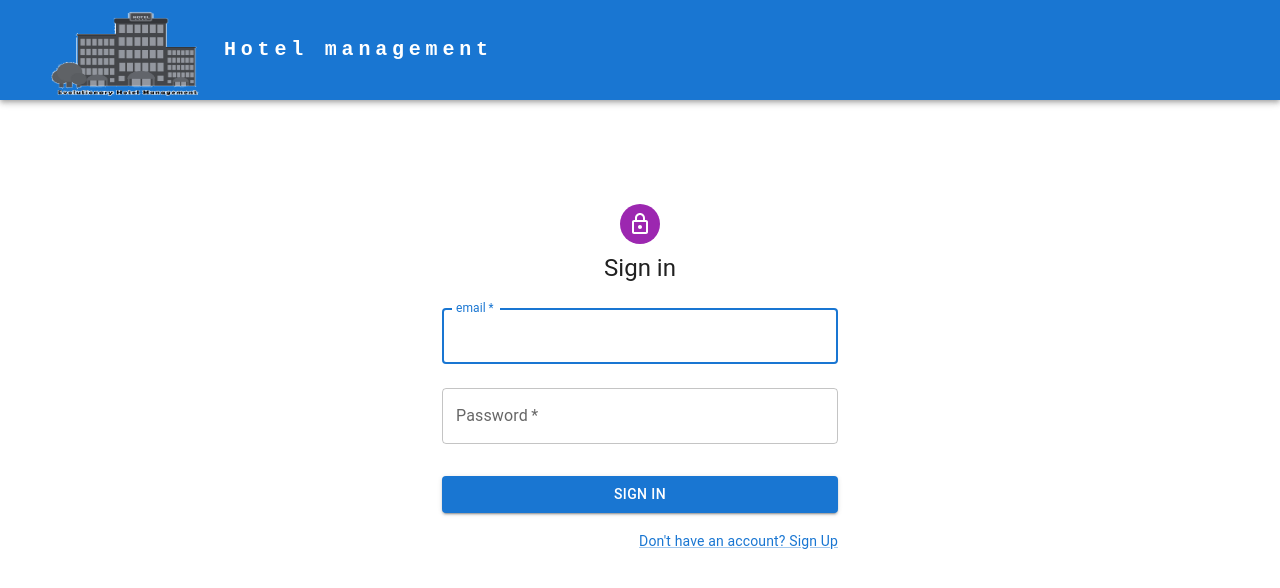
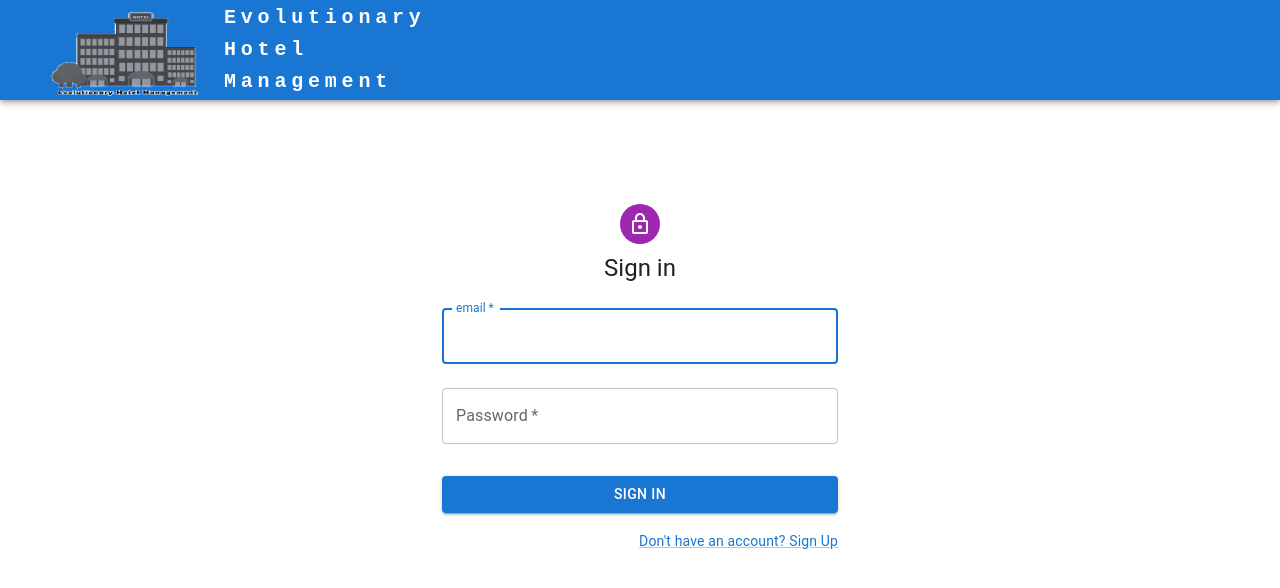
Before and after one commit to tall1/front-hotel-management, a React (Create React App) app: page /signin in a window 1280 px wide. Shown: the top 588 px of the page. Built offline with nearby package versions, Linux system fonts and the light colour scheme.

Commit message:
Some stuff

```diff
--- a/src/components/Layout/Header.jsx
+++ b/src/components/Layout/Header.jsx
@@ -1,17 +1,12 @@
 import AppBar from '@mui/material/AppBar';
 import Box from '@mui/material/Box';
 import Toolbar from '@mui/material/Toolbar';
-import IconButton from '@mui/material/IconButton';
 import Typography from '@mui/material/Typography';
-import Menu from '@mui/material/Menu';
 import Container from '@mui/material/Container';
-import Avatar from '@mui/material/Avatar';
 import Button from '@mui/material/Button';
-import Tooltip from '@mui/material/Tooltip';
-import AdbIcon from '@mui/icons-material/Adb';
-import { Link } from 'react-router-dom';
+import {Link} from 'react-router-dom';
 import styles from './Header.module.css';
-import { useContext } from 'react';
+import {useContext} from 'react';
 import AuthContext from '../../store/auth-context';
 import logo from './newlogo.png';
 
@@ -73,7 +68,9 @@ const Header = () => {
                 textDecoration: 'none',
               }}
             >
-              Hotel management
+              Evolutionary <br/>
+              Hotel <br/>
+              Management
             </Typography>
           </Link>
 
--- a/src/components/Settings.js
+++ b/src/components/Settings.js
@@ -43,6 +43,7 @@ export default function Settings() {
     const [currentVariant, setCurrentVariant] = useState('filled');
     const [currentDisabled, setCurrentDisabled] = useState(true);
     const [running, setRunning] = useState(false);
+    const [firstRun, setFirstRun] = useState(false);
     const [chart, setChart] = useState([]);
     const [dots, setDots] = useState([
         {
@@ -228,7 +229,6 @@ export default function Settings() {
         );
 
 
-
     const handleSubmit = async (event) => {
         event.preventDefault();
         setDots([
@@ -240,6 +240,7 @@ export default function Settings() {
             },
         ]);
         setRunning(true);
+        setFirstRun(true);
         setChart([]);
         const data = new FormData(event.currentTarget);
         if (!checkValidity(data)) return;
@@ -330,7 +331,7 @@ export default function Settings() {
         }
     };
 
-     return (
+    return (
         <>
             <form onSubmit={handleSubmit}>
                 <ThemeProvider theme={theme}>
@@ -621,7 +622,7 @@ export default function Settings() {
                         </Stack>
                         <br/>
                         <br/>
-                        <div align="center">{progressTable}</div>
+                        <div align="center">{firstRun ? progressTable : null}</div>
                         <br/>
                         <br/>
                         <div align="center">{running ? null : chart}</div>
--- a/src/components/SignIn.js
+++ b/src/components/SignIn.js
@@ -15,7 +15,6 @@ import LockOutlinedIcon from '@mui/icons-material/LockOutlined';
 
 import AuthContext from '../store/auth-context';
 
-// import '../App.css';
 
 const SignIn = () => {
   const [email, setEmail] = useState("");
```
